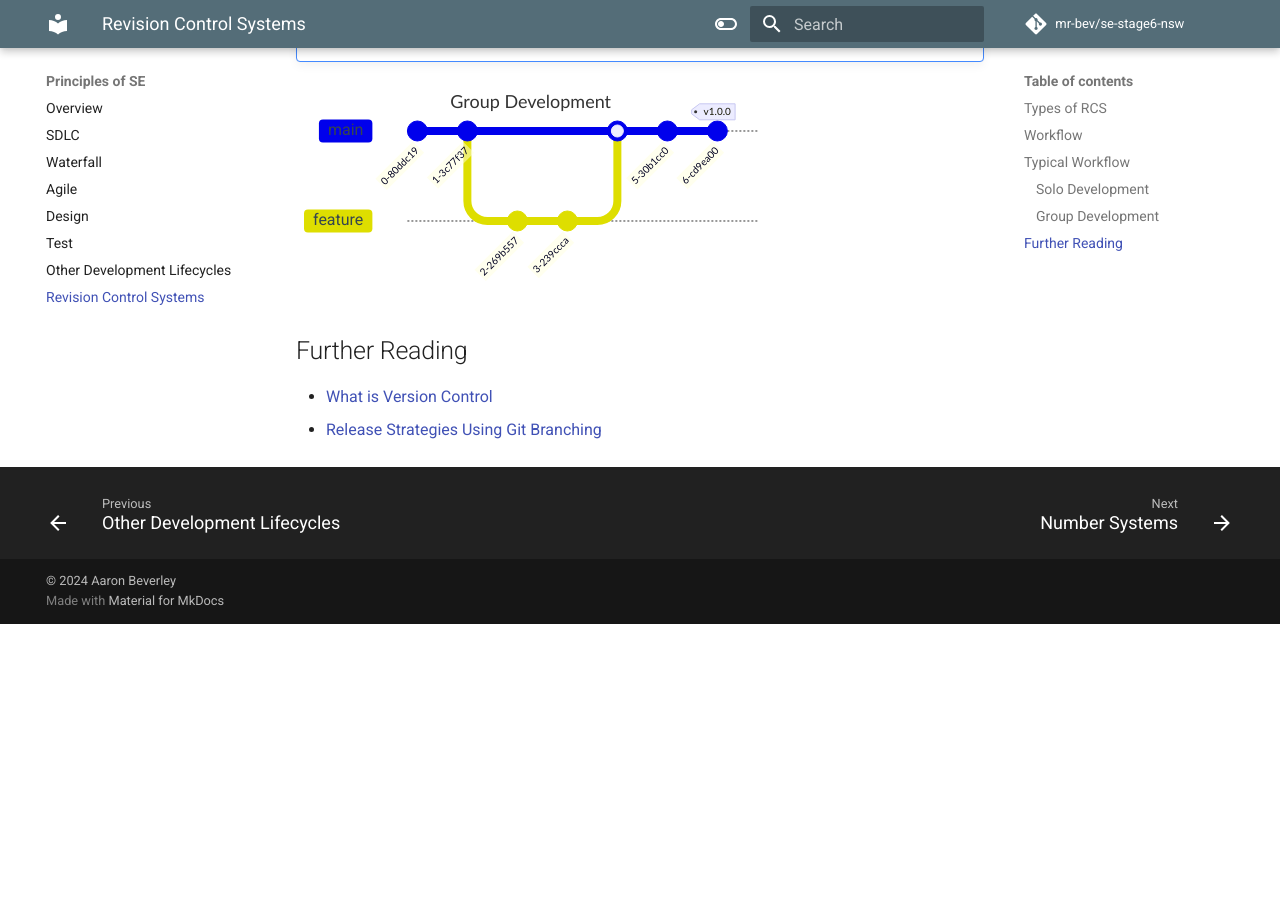
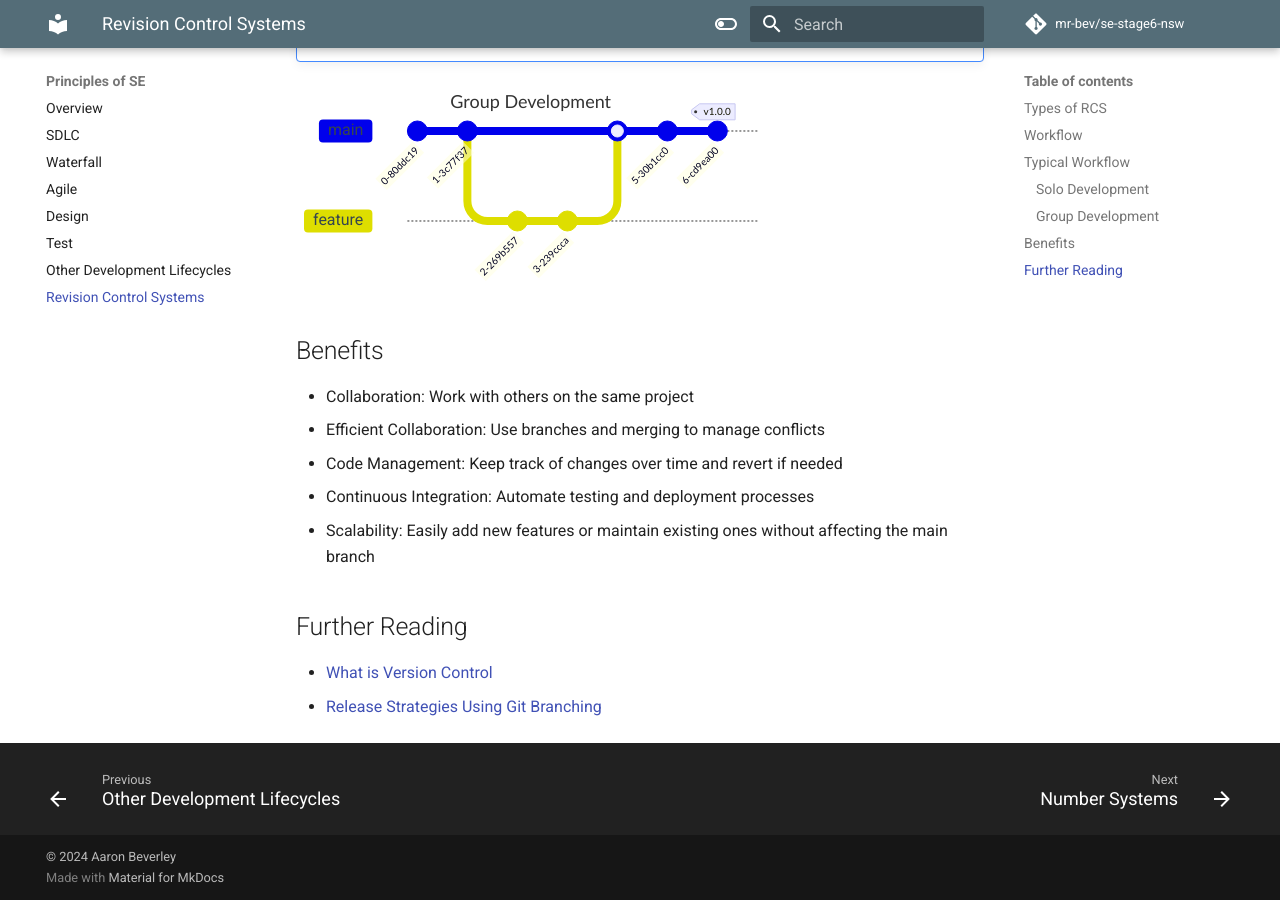
Before and after one commit to mr-bev/software-engineering-stage6-nsw, an MkDocs documentation site: the page built from docs/principles/revision_control_systems.md, in a window 1280 px wide and 900 px high, scrolled down 1873 px. Built offline with MkDocs 1.6.1 and Material for MkDocs 9.7.7, drawn with Linux system fonts in a browser that asks for light colours; nearby versions of some CDN libraries; library files that are not in the unit come from our copies; comment, search, counter and statistics services are not loaded; old or Windows-style settings are respelled for this version of MkDocs; before the commit the page ends 2497 px from its top, so only the background shows below that.

Commit message:
more info in rcs

````diff
--- a/docs/principles/revision_control_systems.md
+++ b/docs/principles/revision_control_systems.md
@@ -64,6 +64,15 @@ gitGraph
     commit tag: "v1.0.0"
 ```
 
+## Benefits
+- Collaboration: Work with others on the same project
+- Efficient Collaboration: Use branches and merging to manage conflicts
+- Code Management: Keep track of changes over time and revert if needed
+- Continuous Integration: Automate testing and deployment processes
+- Scalability: Easily add new features or maintain existing ones without affecting the main branch
+
+
+
 
 ## Further Reading
 - [What is Version Control](https://www.atlassian.com/git/tutorials/what-is-version-control){target="_blank"}
````
Also changed, not shown: docs/glossary.md (+4 -0 lines).
